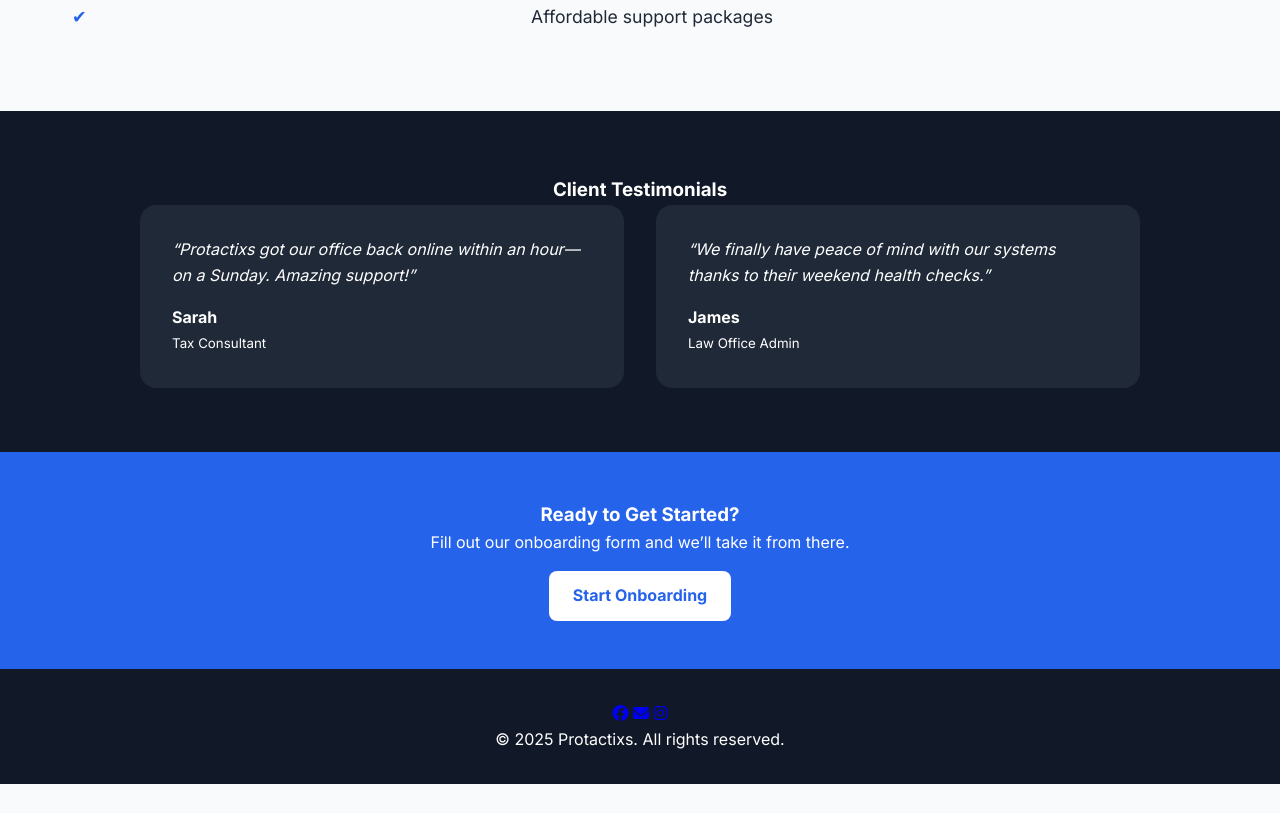
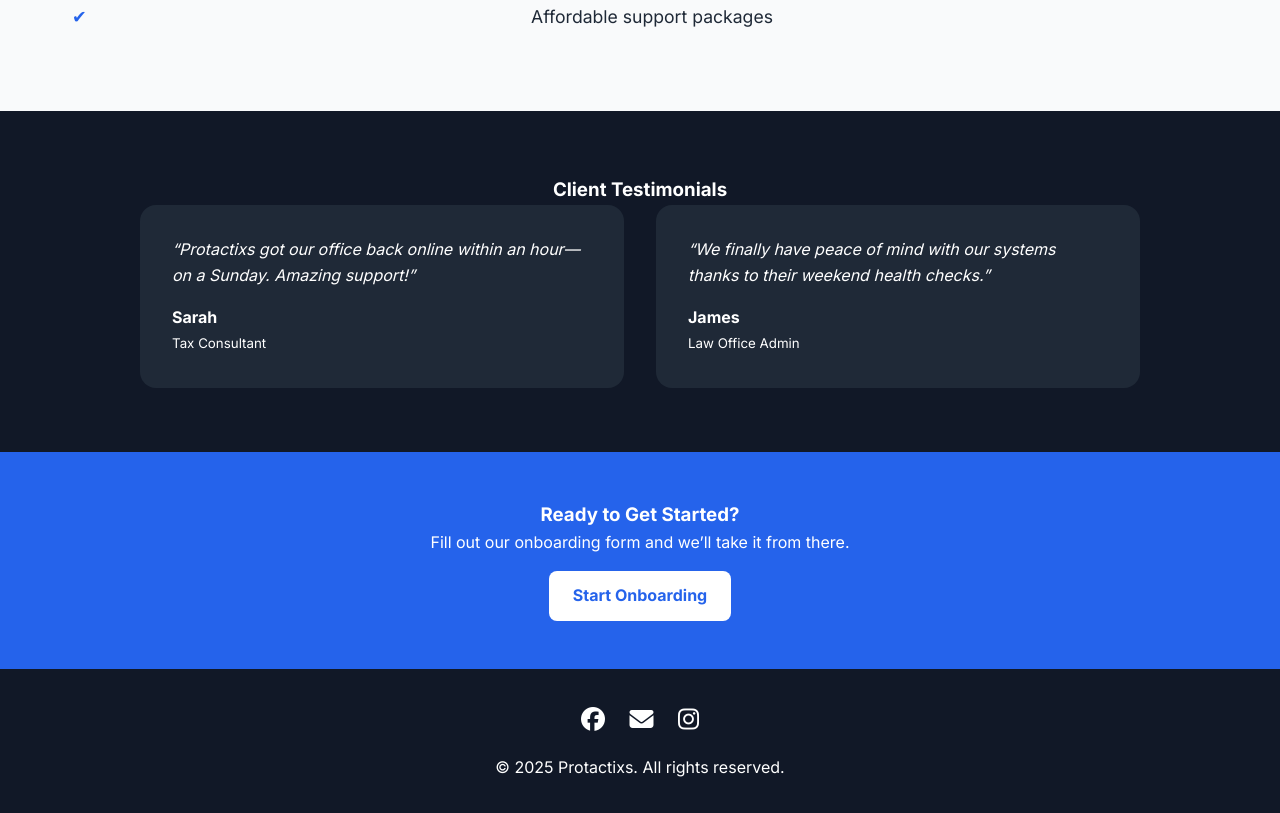
Before and after one commit to protactixs/protactixs.github.io, a plain HTML site: page index.html in a window 1280 px wide. Shown: the part 1148-1961 px from the top of the page. Before the commit the page ends 1932 px from the top, so only its background shows below. Drawn offline with Linux system fonts and the light colour scheme.

Commit message:
Update index.html

```diff
--- a/index.html
+++ b/index.html
@@ -221,6 +221,23 @@
       color: white;
       padding: 2rem;
     }
+
+      .social-icons {
+      margin-bottom: 1rem;
+    }
+
+    .social-icons a {
+      margin: 0 10px;
+      font-size: 1.5rem;
+      color: white;
+      text-decoration: none;
+      transition: color 0.3s ease;
+    }
+
+    .social-icons a:hover {
+      color: var(--primary);
+    }
+
   </style>
 </head>
 
```
